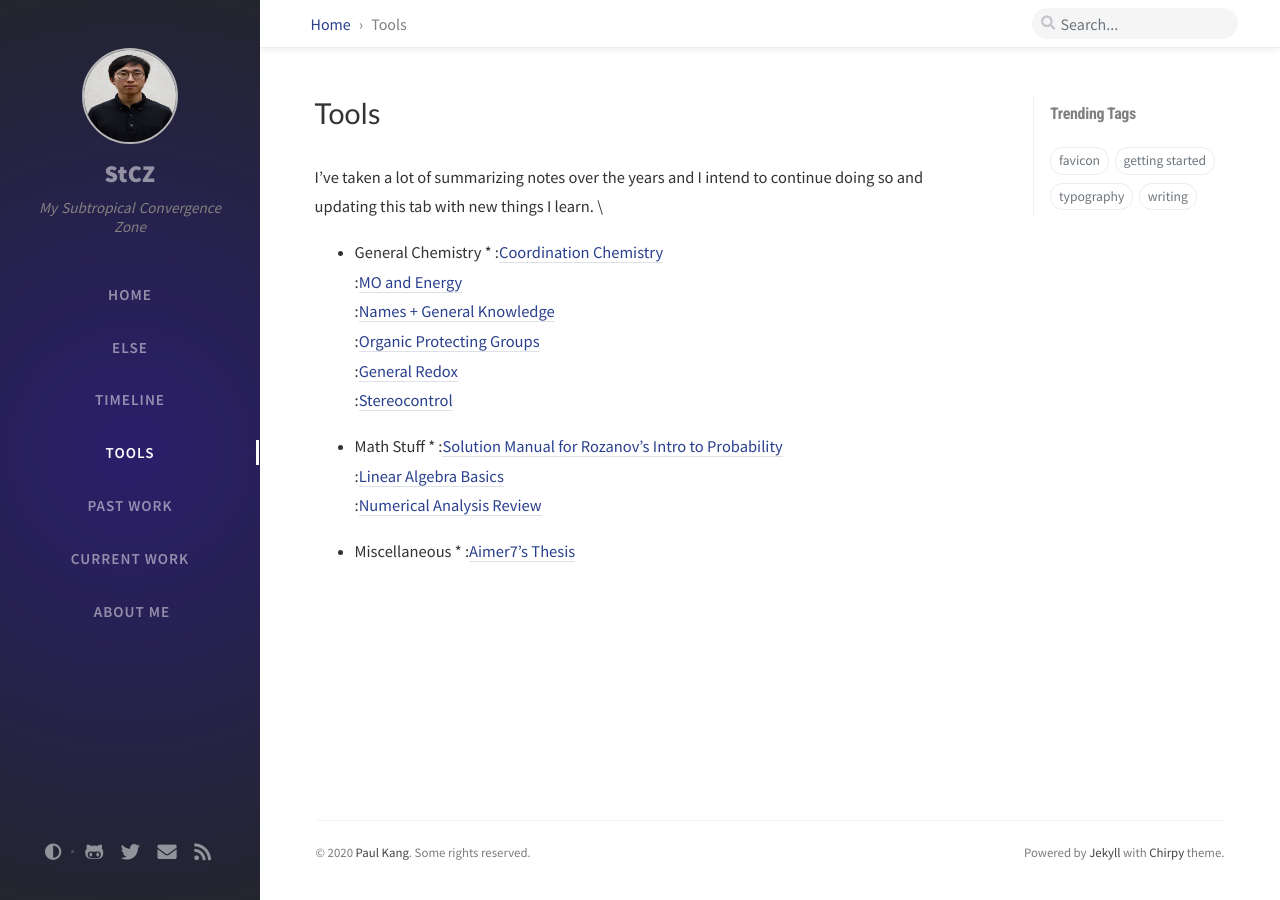
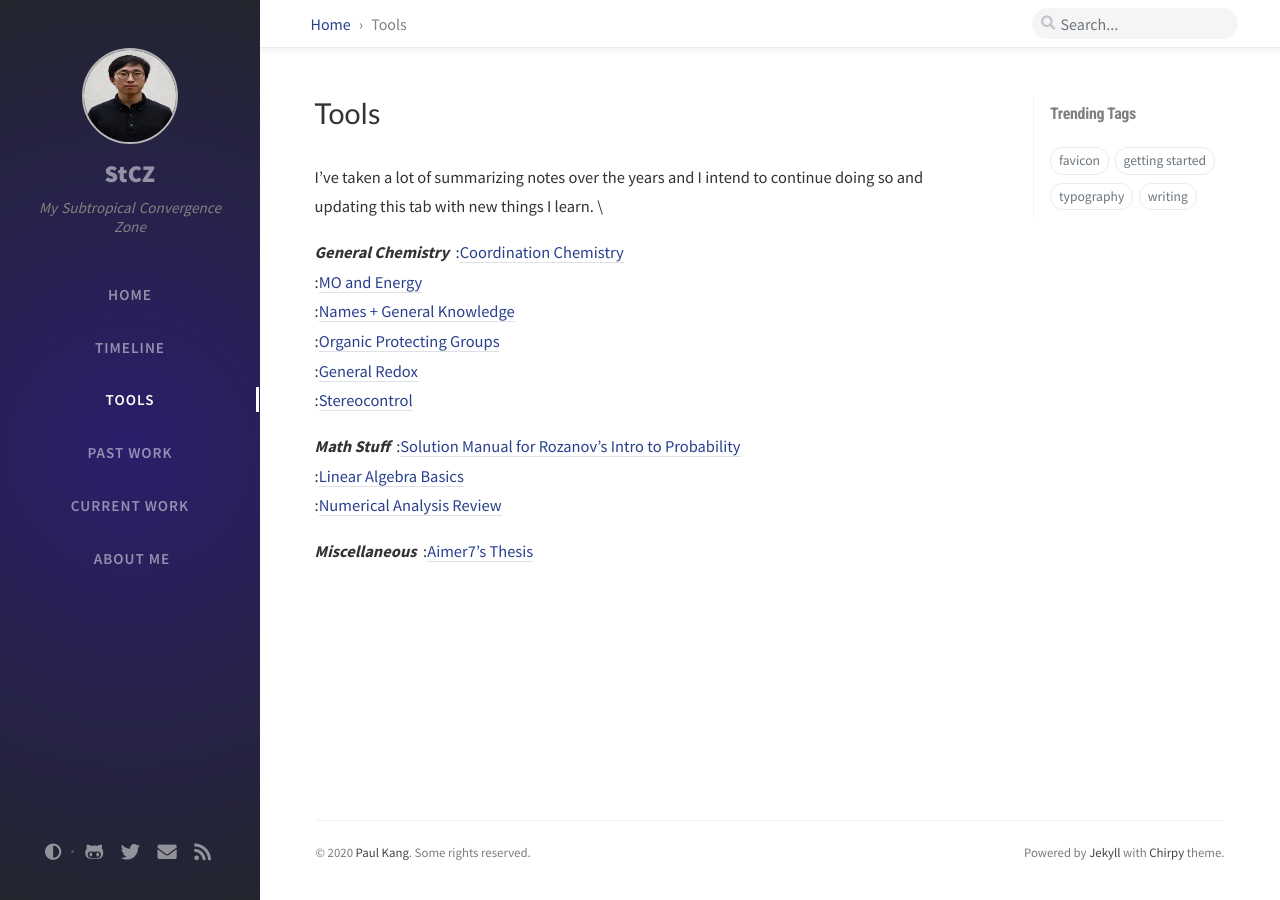
Before and after one commit to neopaulitan/neopaulitan.github.io, a Jekyll site: the page built from _tabs/tools.md, in a window 1280 px wide. Built offline with Jekyll 4.4.1, drawn with Linux system fonts in a browser that asks for light colours; nearby versions of some CDN libraries; comment, search, counter and statistics services are not loaded.

Commit message:
somechanges

```diff
--- a/_tabs/tools.md
+++ b/_tabs/tools.md
@@ -6,7 +6,7 @@ order: 3
 
 I've taken a lot of summarizing notes over the years and I intend to continue doing so and updating this tab with new things I learn. \
 
-* General Chemistry *
+***General Chemistry***
 :[Coordination Chemistry](/docs/past/chemistry/CoordChem_Overview.pdf) \
 :[MO and Energy](/docs/past/chemistry/General_MO_and_Energics.pdf) \
 :[Names + General Knowledge](/docs/past/chemistry/Names+General_Knowledge.pdf) \
@@ -14,10 +14,10 @@ I've taken a lot of summarizing notes over the years and I intend to continue do
 :[General Redox](/docs/past/chemistry/Redox.pdf) \
 :[Stereocontrol](/docs/past/chemistry/Rxn_Patterns.pdf)
 
-* Math Stuff *
+***Math Stuff***
 :[Solution Manual for Rozanov's Intro to Probability](/docs/past/math/solnmanual_rozanov.pdf) \
 :[Linear Algebra Basics](/docs/past/math/Math_Linear_Algebra_2.pdf) \
 :[Numerical Analysis Review](/docs/past/math/numanalysis.pdf)
 
-* Miscellaneous *
+***Miscellaneous***
 :[Aimer7's Thesis](/docs/past/misc/aimer7thesis.pdf)
```
Also changed, not shown: _tabs/Else.md (deleted, +0 -5 lines).
